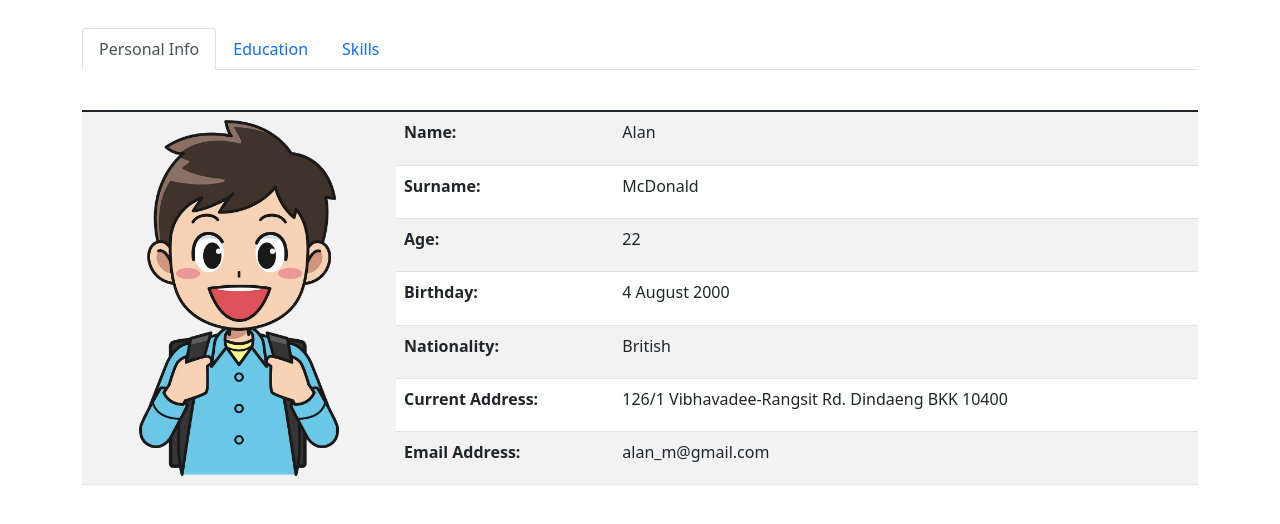
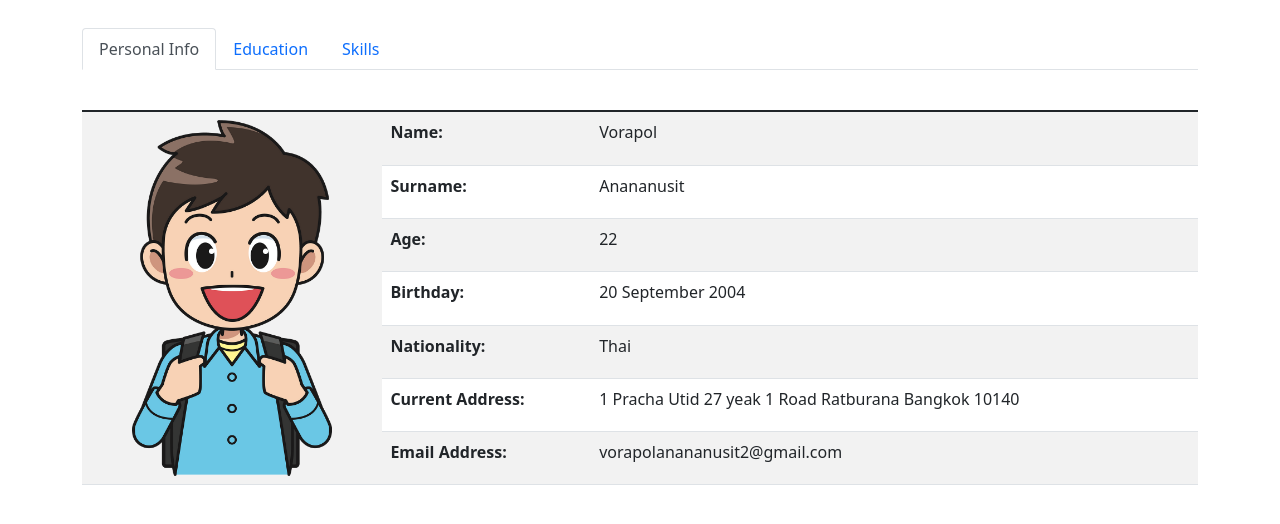
Before and after one commit to kimminoto/ex5b, a plain HTML site: page index.html in a window 1280 px wide. Shown: the part 58-582 px from the top of the page. Drawn offline with nearby package versions, Linux system fonts and the light colour scheme.

Commit message:
Initial commit - adding all files and correct my personal information

```diff
--- a/index.html
+++ b/index.html
@@ -35,11 +35,11 @@
       <tr>
 		<td rowspan="7"><img src="images/alan.png" class="rounded mx-auto d-block" alt="Alan McDonald" width="200" height="356"></td>
         <th>Name:</th>
-        <td>Alan</td>
+        <td>Vorapol</td>
       </tr>
       <tr>
         <th>Surname:</th>
-        <td>McDonald</td>
+        <td>Anananusit</td>
       </tr>
 	  <tr>
         <th>Age:</th>
@@ -47,19 +47,19 @@
       </tr>
 	  <tr>
         <th>Birthday:</th>
-        <td>4 August 2000</td>
+        <td>20 September 2004</td>
       </tr>
 	  <tr>
         <th>Nationality:</th>
-        <td>British</td>
+        <td>Thai</td>
       </tr>
 	  <tr>
         <th>Current Address:</th>
-        <td>126/1 Vibhavadee-Rangsit Rd. Dindaeng BKK 10400</td>
+        <td>1 Pracha Utid 27 yeak 1 Road Ratburana Bangkok 10140</td>
       </tr>
 	  <tr>
         <th>Email Address:</th>
-        <td>alan_m@gmail.com</td>
+        <td>vorapolanananusit2@gmail.com</td>
       </tr>
     </tbody>
   </table>
```
